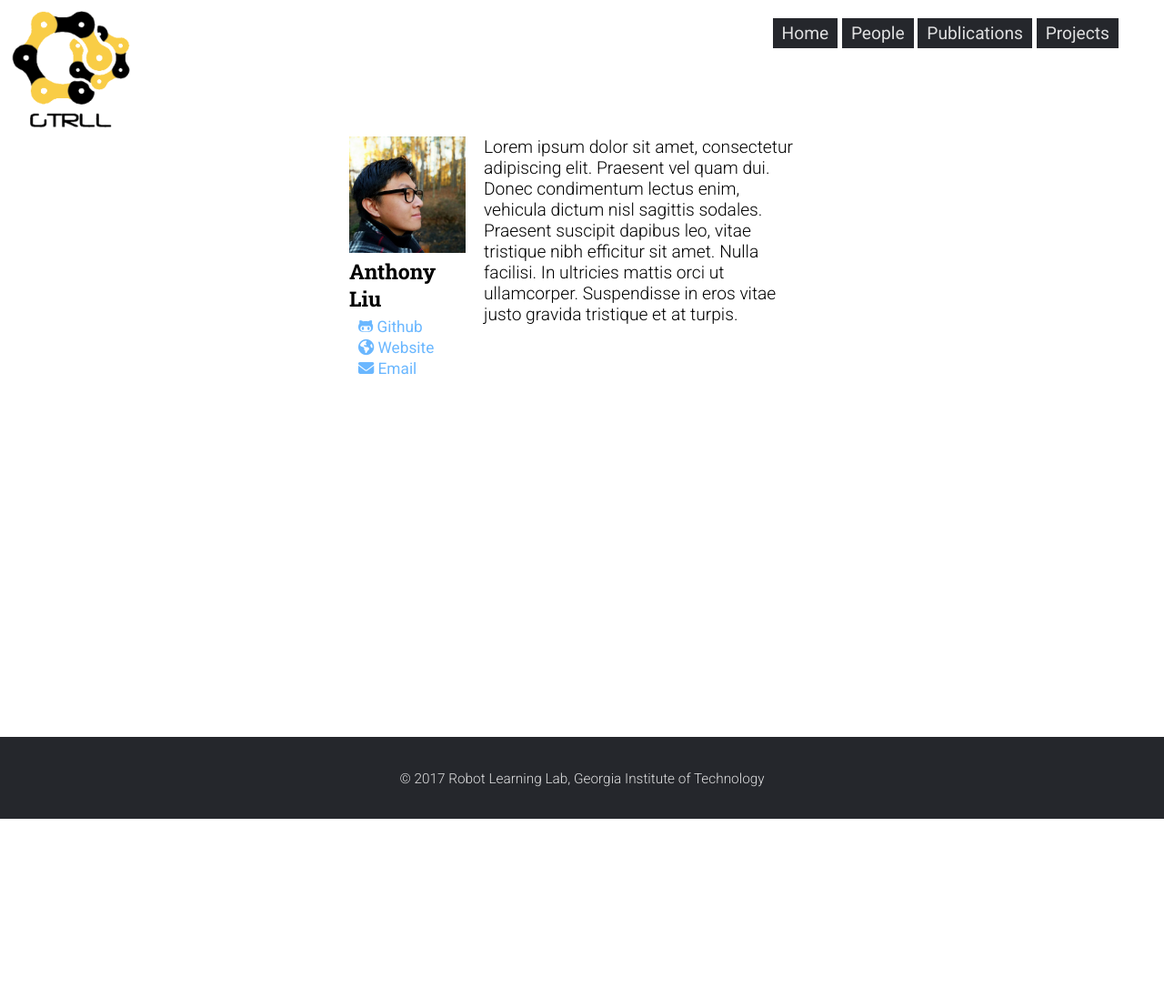
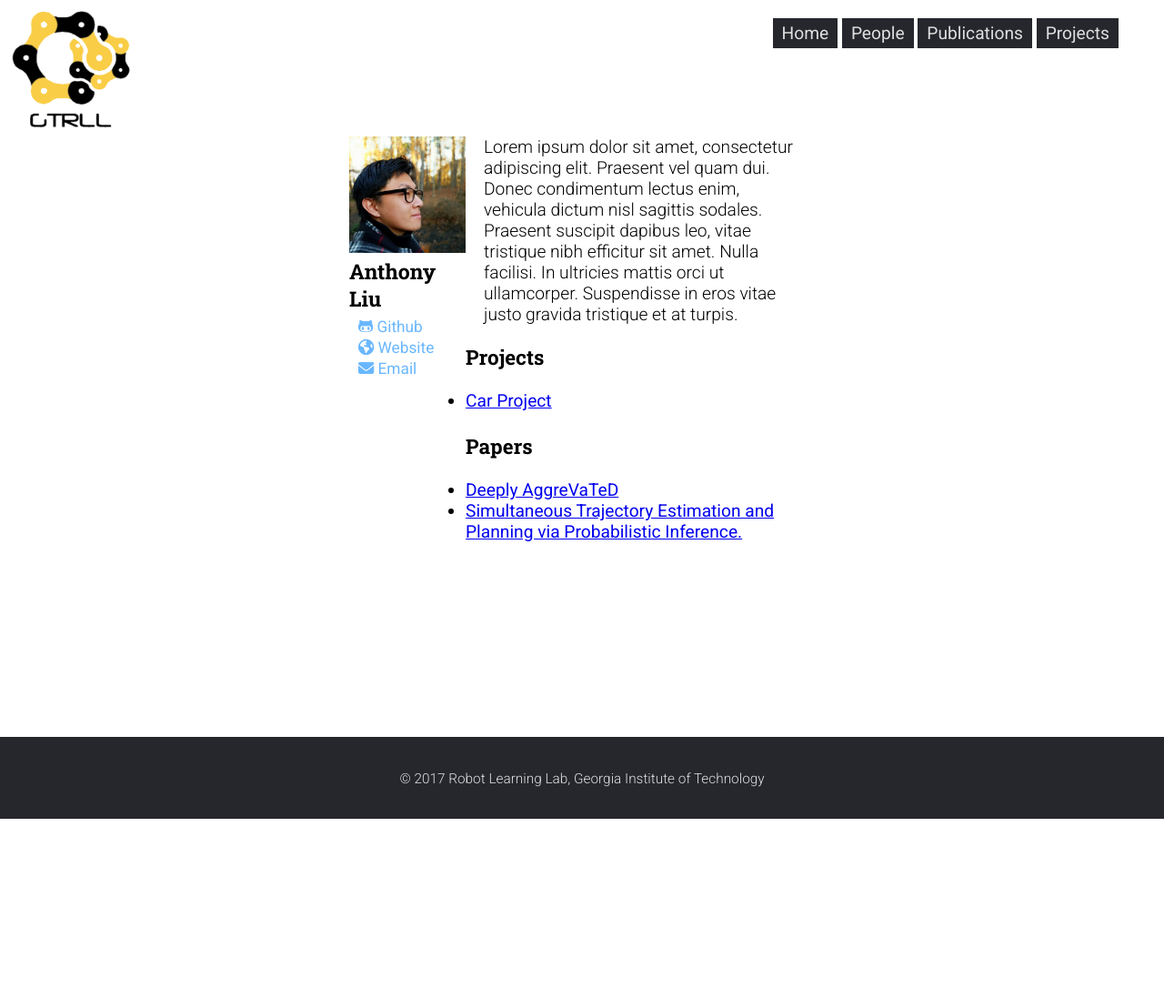
Before and after one commit to AJLiu/rll-site, a Jekyll site: the page built from _people/anthony.md, in a window 1280 px wide. Shown: the whole page at 91% size. Built offline with Jekyll 4.4.1, drawn with Linux system fonts in a browser that asks for light colours; nearby versions of some CDN libraries; before the commit the page ends 900 px from its top, so only the background shows below that.

Commit message:
add people styling

```diff
--- a/_layouts/person.html
+++ b/_layouts/person.html
@@ -32,11 +32,34 @@ title: Person Template
             {% endif %}
         </div>
         <div class="bio">
-
             {% if page.bio != nil %}
             <p>{{page.bio}}</p>
             {% endif %}
         </div>
+        {% if page.projects != nil %}
+        <div class="projects">
+            <h3>Projects</h3>
+            <ul>
+                {% for project in page.projects %}
+                <li>
+                    <a href="{{project.url}}">{{project.name}}</a>
+                </li>
+                {% endfor %}
+            </ul>
+        </div>
+        {% endif %}
+        {% if page.publications != nil %}
+        <div class="publications">
+            <h3>Papers</h3>
+            <ul>
+                {% for paper in page.publications %}
+                <li>
+                    <a href="{{paper.url}}">{{paper.name}}</a>
+                </li>
+                {% endfor %}
+            </ul>
+        </div>
+        {% endif %}
 
     </div>
 
--- a/_people/anthony.md
+++ b/_people/anthony.md
@@ -7,4 +7,12 @@ github: https://github.com/AJLiu
 personal_site: http://anthonyliu.com
 email: ajliu@gatech.edu
 layout: person
+publications:
+    - name: Deeply AggreVaTeD
+      url: /publications/deeplyaggrevated
+    - name: Simultaneous Trajectory Estimation and Planning via Probabilistic Inference.
+      url: /publications/trajectory
+projects:
+    - name: Car Project
+      url: /projects/car
 ---
--- a/_sass/_people.scss
+++ b/_sass/_people.scss
@@ -9,6 +9,7 @@
         width: 75%;
         padding: 0 20px;
         box-sizing: border-box;
+        margin-bottom: 20px;
     }
     p {
         margin: 0;
@@ -24,6 +25,7 @@
     .social {
         padding-left: 10px;
         margin: 0;
+        height: 100%;
         a {
             font-size: .9em;
             text-decoration: none;
@@ -37,6 +39,33 @@
             list-style: none;
         }
     }
+
+
+    @include tablet {
+        width: 60%;
+    }
+    @include phone {
+        width: 80%;
+        .picture, .bio, .projects, .publications {
+            float: none;
+            margin: 0 auto;
+        }
+
+        .social {
+            height: auto;
+        }
+
+        .picture {
+            width: 50%;
+            h2 {
+                text-align: center;
+            }
+        }
+
+        .projects, .publications {
+            padding: 0 20px;
+        }
+    }
 }
 
 .people {
```
